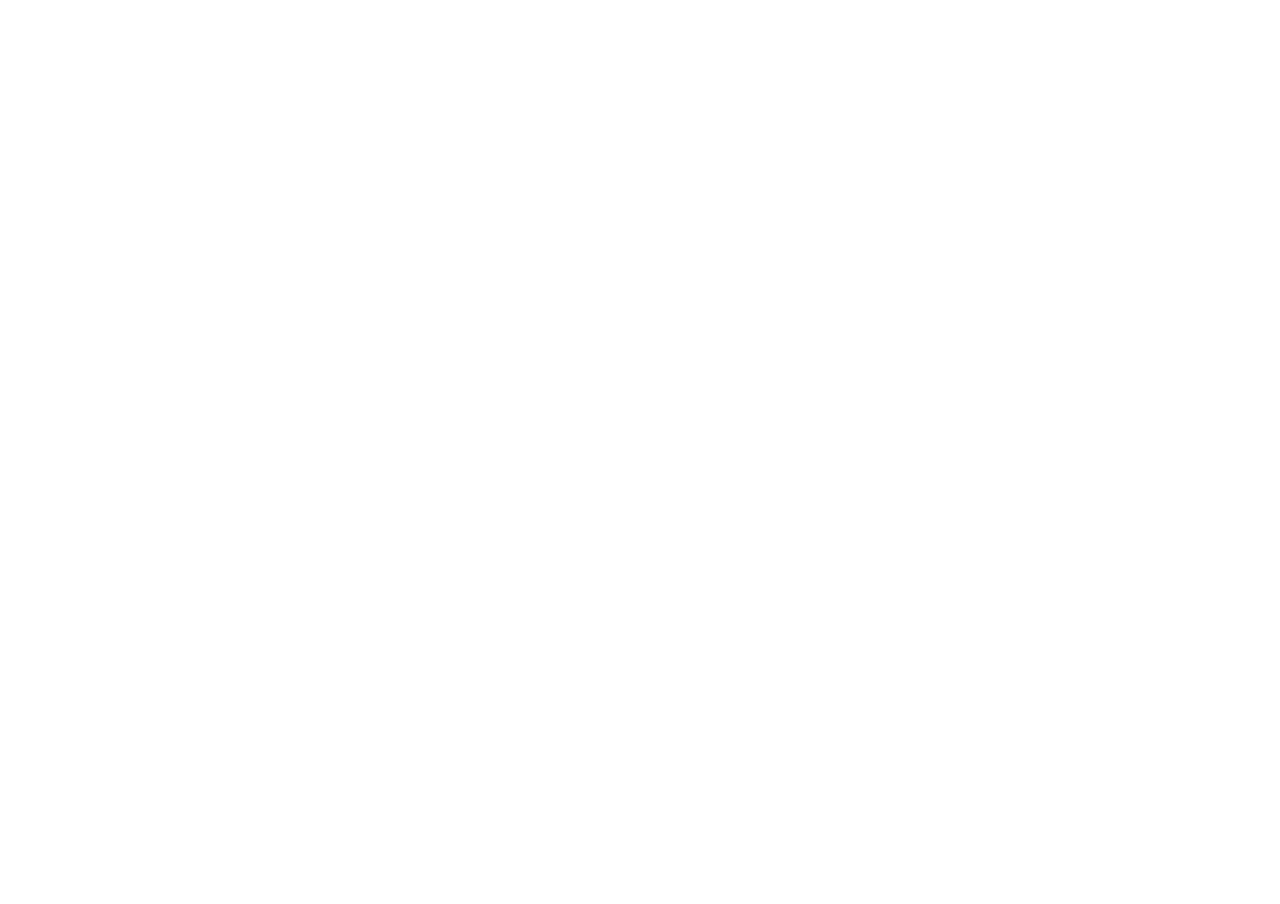
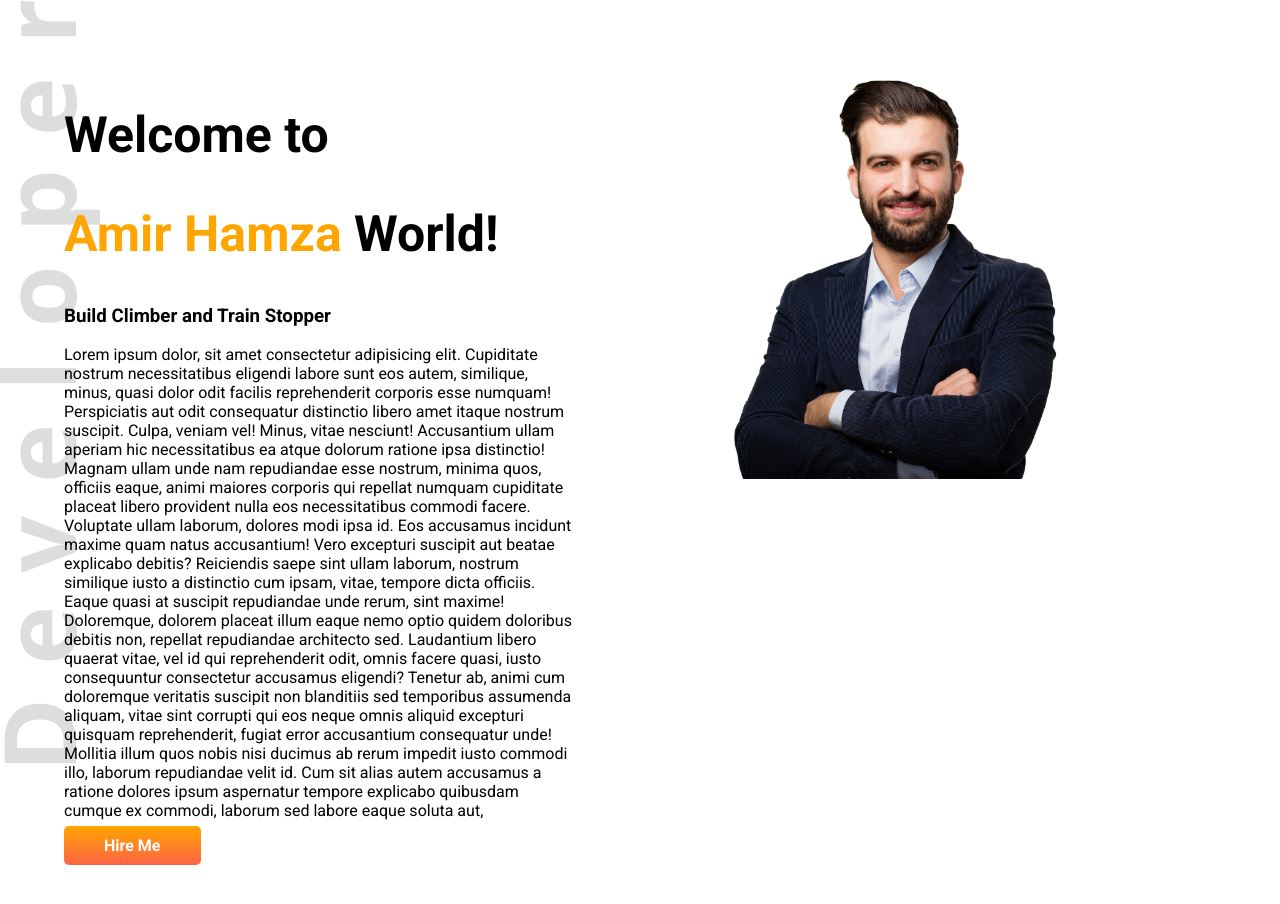
Before and after one commit to ProAmir/developer-portfolio2, a plain HTML site: page index.html in a window 1280 px wide. Before the commit the page ends 800 px from the top, so only its background shows below. Drawn offline with Linux system fonts and the light colour scheme.

Commit message:
top banner added

```diff
--- a/index.html
+++ b/index.html
@@ -1,13 +1,60 @@
 <!DOCTYPE html>
 <html lang="en">
+
 <head>
     <meta charset="UTF-8">
     <meta http-equiv="X-UA-Compatible" content="IE=edge">
     <meta name="viewport" content="width=device-width, initial-scale=1.0">
     <title>Amir Portfolio</title>
+    <link rel="preconnect" href="https://fonts.googleapis.com">
+    <link rel="preconnect" href="https://fonts.gstatic.com" crossorigin>
+    <link
+        href="https://fonts.googleapis.com/css2?family=Poppins&family=Roboto:ital,wght@0,100;0,400;0,700;1,300;1,500&display=swap"
+        rel="stylesheet">
     <link rel="stylesheet" href="style.css">
 </head>
+
 <body>
+    <section class="top-banner">
+        <div class="half-width">
+            <h1>Welcome to</h1>
+            <h1><span class="orange-color">Amir Hamza</span> World!</h1>
+            <h3>Build Climber and Train Stopper</h3>
+            <p>
+                Lorem ipsum dolor, sit amet consectetur adipisicing elit.
+                Cupiditate nostrum necessitatibus eligendi labore sunt eos autem,
+                similique, minus, quasi dolor odit facilis reprehenderit corporis
+                esse numquam! Perspiciatis aut odit consequatur distinctio libero
+                amet itaque nostrum suscipit. Culpa, veniam vel! Minus, vitae nesciunt!
+                Accusantium ullam aperiam hic necessitatibus ea atque dolorum ratione
+                ipsa distinctio! Magnam ullam unde nam repudiandae esse nostrum, minima
+                quos, officiis eaque, animi maiores corporis qui repellat numquam
+                cupiditate placeat libero provident nulla eos necessitatibus commodi
+                facere. Voluptate ullam laborum, dolores modi ipsa id. Eos accusamus
+                incidunt maxime quam natus accusantium! Vero excepturi suscipit aut
+                beatae explicabo debitis? Reiciendis saepe sint ullam laborum, nostrum
+                similique iusto a distinctio cum ipsam, vitae, tempore dicta officiis.
+                Eaque quasi at suscipit repudiandae unde rerum, sint maxime! Doloremque,
+                dolorem placeat illum eaque nemo optio quidem doloribus debitis non,
+                repellat repudiandae architecto sed. Laudantium libero quaerat vitae,
+                vel id qui reprehenderit odit, omnis facere quasi, iusto consequuntur
+                consectetur accusamus eligendi? Tenetur ab, animi cum doloremque
+                veritatis suscipit non blanditiis sed temporibus assumenda aliquam,
+                vitae sint corrupti qui eos neque omnis aliquid excepturi quisquam
+                reprehenderit, fugiat error accusantium consequatur unde! Mollitia illum
+                quos nobis nisi ducimus ab rerum impedit iusto commodi illo, laborum
+                repudiandae velit id. Cum sit alias autem accusamus a ratione dolores
+                ipsum aspernatur tempore explicabo quibusdam cumque ex commodi, laborum
+                sed labore eaque soluta aut,
+            </p>
+            <a class="link-button" href="https://www.linkedin.com/in/proamir0/" target="_blank">Hire Me</a>
+        </div>
+        <div class="half-width">
+            <img src="images/hardy.png" alt="My Profile Image">
+        </div>
+
+    </section>
 
 </body>
+
 </html>
--- a/style.css
+++ b/style.css
@@ -0,0 +1,40 @@
+body {
+    font-family: 'Poppins', sans-serif;
+    font-family: 'Roboto', sans-serif;
+    margin: 0;
+}
+
+h1 {
+    font-size: 50px;
+}
+
+.orange-color {
+    color: orange;
+}
+
+section {
+    display: flex;
+}
+
+.half-width {
+    width: 50%;
+    padding: 5%;
+}
+
+.half-width img {
+    width: 70%;
+}
+
+.link-button {
+    text-decoration: none;
+    color: white;
+    background-image: linear-gradient(orange, tomato);
+    padding: 10px 40px;
+    border-radius: 5px;
+    font-weight: 700;
+}
+
+.top-banner {
+    background-image: url(images/developer.png);
+    background-repeat: no-repeat;
+}
```
Also changed, not shown: images/developer.png (added), images/hardy.png (added), images/header_bg.png (added), images/icons/facebook.png (added), images/icons/insta.png (added), images/icons/js.png (added), images/icons/mongo.png (added), images/icons/nodejs.png (added), images/icons/react.png (added), images/icons/twitter.png (added).
